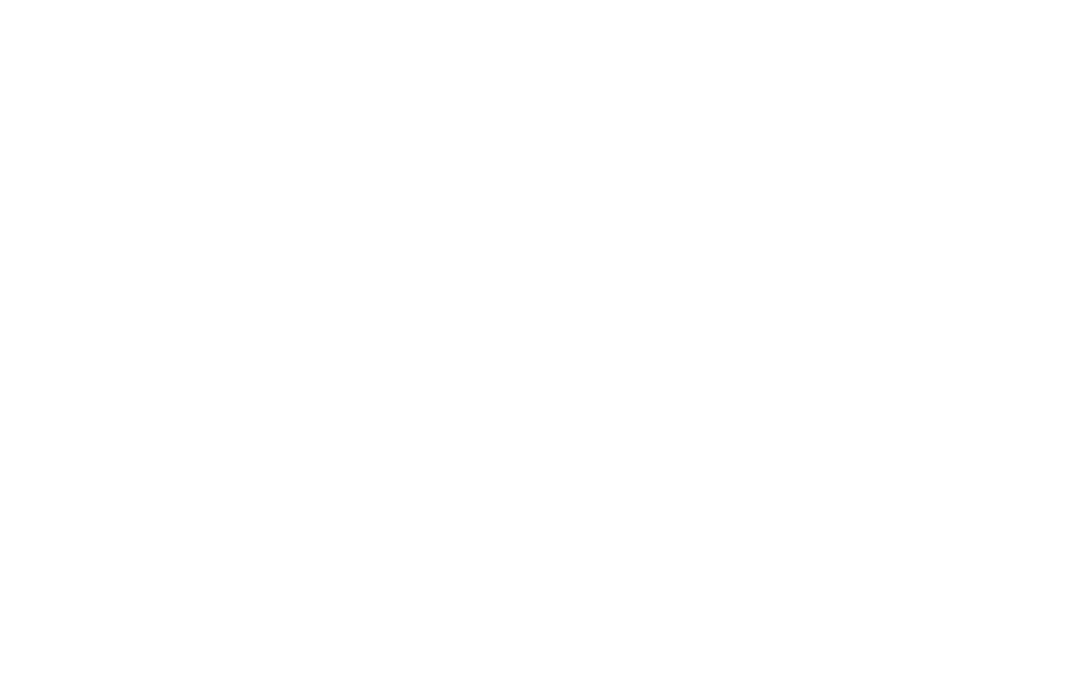
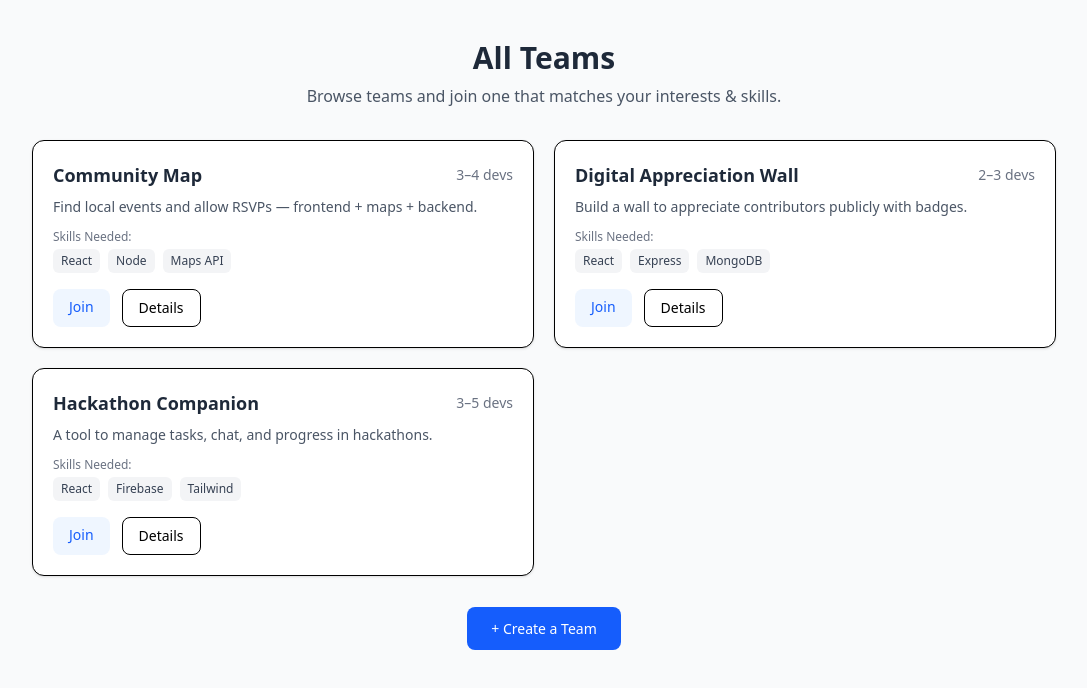
Before and after one commit to vipin-singh-me/devfest-buildathon-project, a React app: page /allteams in a window 1280 px wide. Before the commit this address had no page. Shown: the top 688 px of the page, without its empty margins (96-1183 px from the left). Built offline with nearby package versions, Linux system fonts and the light colour scheme; the HTML template or start-up script is replaced by a standard one.

Commit message:
finally new features✨

```diff
--- a/src/App.jsx
+++ b/src/App.jsx
@@ -9,6 +9,8 @@ import CreateProfile from "./pages/CreateProfile";
 import BuddyList from "./pages/BuddyList";
 import HowMatchingWorks from "./pages/HowMatchingWorks";
 import CreateTeam from "./pages/CreateTeam";
+import JoinTeam from "./pages/JoinTeam";
+import AllTeams from "./pages/AllTeams";
 
 const App = () => {
   return (
@@ -21,6 +23,10 @@ const App = () => {
         <Route path="/buddy-list" element={<BuddyList/>} />
         <Route path="/how-it-works" element={<HowMatchingWorks />} />
         <Route path="/create-team" element={<CreateTeam />} />
+        <Route path="/jointeam" element={<JoinTeam />} />
+        <Route path="/allteams" element={<AllTeams />} />
+
+
       </Routes>
   );
 };
--- /dev/null
+++ b/src/pages/AllTeams.jsx
@@ -0,0 +1,104 @@
+import React from "react";
+import { Link } from "react-router-dom";
+
+// temp dummy team data
+const teams = [
+  {
+    id: 1,
+    name: "Community Map",
+    desc: "Find local events and allow RSVPs — frontend + maps + backend.",
+    members: "3–4 devs",
+    skills: ["React", "Node", "Maps API"],
+  },
+  {
+    id: 2,
+    name: "Digital Appreciation Wall",
+    desc: "Build a wall to appreciate contributors publicly with badges.",
+    members: "2–3 devs",
+    skills: ["React", "Express", "MongoDB"],
+  },
+  {
+    id: 3,
+    name: "Hackathon Companion",
+    desc: "A tool to manage tasks, chat, and progress in hackathons.",
+    members: "3–5 devs",
+    skills: ["React", "Firebase", "Tailwind"],
+  },
+];
+
+const AllTeams = () => {
+  return (
+    <div className="min-h-screen bg-gray-50 py-10 px-4">
+      <div className="max-w-5xl mx-auto">
+
+        {/* Heading */}
+        <div className="mb-8 text-center">
+          <h1 className="text-3xl font-bold text-gray-800">All Teams</h1>
+          <p className="text-gray-600 mt-2">
+            Browse teams and join one that matches your interests & skills.
+          </p>
+        </div>
+
+        {/* Team list */}
+        <div className="grid gap-5 md:grid-cols-2">
+          {teams.map((team) => (
+            <div
+              key={team.id}
+              className="bg-white border rounded-xl p-5 shadow-sm hover:shadow-md transition"
+            >
+              <div className="flex items-center justify-between">
+                <h2 className="text-lg font-semibold text-gray-800">
+                  {team.name}
+                </h2>
+                <span className="text-sm text-gray-500">{team.members}</span>
+              </div>
+
+              <p className="text-sm text-gray-600 mt-2">{team.desc}</p>
+
+              <div className="mt-3">
+                <p className="text-xs text-gray-500 font-medium">Skills Needed:</p>
+                <div className="flex flex-wrap gap-2 mt-1">
+                  {team.skills.map((skill, index) => (
+                    <span
+                      key={index}
+                      className="text-xs bg-gray-100 text-gray-700 px-2 py-1 rounded-md"
+                    >
+                      {skill}
+                    </span>
+                  ))}
+                </div>
+              </div>
+
+              <div className="mt-4 flex gap-3">
+                <Link
+                  to={`/jointeam/${team.id}`}
+                  className="px-4 py-2 text-sm rounded-lg bg-blue-50 text-blue-600 hover:bg-blue-100"
+                >
+                  Join
+                </Link>
+                <Link
+                  to={`/details/${team.id}`}
+                  className="px-4 py-2 text-sm rounded-lg border hover:bg-gray-50"
+                >
+                  Details
+                </Link>
+              </div>
+            </div>
+          ))}
+        </div>
+
+        {/* CTA footer */}
+        <div className="text-center mt-10">
+          <Link
+            to="/create-team"
+            className="px-6 py-3 text-sm bg-blue-600 text-white rounded-lg hover:bg-blue-700"
+          >
+            + Create a Team
+          </Link>
+        </div>
+      </div>
+    </div>
+  );
+};
+
+export default AllTeams;
--- a/src/pages/GetStarted.jsx
+++ b/src/pages/GetStarted.jsx
@@ -2,23 +2,50 @@
 import React from "react";
 import { Link } from "react-router-dom";
 
-const StepCard = ({ number, title, desc, ctaText, ctaTo, accent = "bg-blue-600" }) => (
+/* ✅ UPDATED StepCard — supports 2 buttons */
+const StepCard = ({
+    number,
+    title,
+    desc,
+    ctaText,
+    ctaTo,
+    ctatext,
+    ctato,
+    accent = "bg-blue-600",
+}) => (
     <div className="bg-white rounded-2xl shadow-md p-5 flex flex-col gap-4 hover:shadow-xl transition">
+        {/* Header */}
         <div className="flex items-center gap-3">
-      <div className={`flex items-center justify-center w-10 h-10 rounded-full text-white font-semibold ${accent}`}>
+            <div
+                className={`flex items-center justify-center w-10 h-10 rounded-full text-white font-semibold ${accent}`}
+            >
                 {number}
             </div>
             <h3 className="text-lg font-semibold text-gray-800">{title}</h3>
         </div>
+
+        {/* Description */}
         <p className="text-sm text-gray-600 flex-1">{desc}</p>
+
+        {/* Buttons Row */}
+        <div className="flex gap-3 mt-2 flex-wrap">
             {ctaTo && (
                 <Link
                     to={ctaTo}
-        className="self-start mt-2 inline-block px-4 py-2 rounded-lg bg-transparent border border-gray-200 text-sm font-medium hover:bg-gray-50"
+                    className="px-4 py-2 rounded-lg bg-transparent border border-gray-200 text-sm font-medium hover:bg-gray-50"
                 >
                     {ctaText}
                 </Link>
             )}
+            {ctato && (
+                <Link
+                    to={ctato}
+                    className="px-4 py-2 rounded-lg bg-transparent border border-gray-200 text-sm font-medium hover:bg-gray-50"
+                >
+                    {ctatext}
+                </Link>
+            )}
+        </div>
     </div>
 );
 
@@ -52,7 +79,8 @@ const GetStarted = () => {
                             Get Started — HackBuddy
                         </h1>
                         <p className="text-gray-600 mt-2 max-w-xl">
-              Quick setup to get you hacking fast. Create your profile, find teammates, match, and launch your project — all in a few minutes.
+                            Quick setup to get you hacking fast. Create your profile, find teammates, match, and launch your
+                            project — all in a few minutes.
                         </p>
                     </div>
 
@@ -95,17 +123,20 @@ const GetStarted = () => {
                                 ctaTo="/how-it-works"
                                 accent="bg-yellow-500"
                             />
+                            {/* ✅ Updated: TWO BUTTONS */}
                             <StepCard
                                 number="4"
                                 title="Form your team"
                                 desc="Create or join a team, assign roles and start building. Use the chat to coordinate fast."
                                 ctaText="Create Team"
+                                ctatext="Join Teams"
                                 ctaTo="/create-team"
+                                ctato="/allteams"
                                 accent="bg-pink-500"
                             />
                         </div>
 
-            {/* quick tips / checklist */}
+                        {/* Quick checklist */}
                         <div className="bg-white rounded-2xl p-6 shadow-md">
                             <h3 className="text-lg font-semibold text-gray-800 mb-3">Quick Hackathon Checklist</h3>
                             <ul className="space-y-2 text-gray-600">
@@ -128,17 +159,26 @@ const GetStarted = () => {
                             </ul>
                         </div>
 
-            {/* sample team idea cards */}
+                        {/* sample idea cards */}
                         <div className="grid grid-cols-1 sm:grid-cols-2 gap-4">
                             <div className="bg-gradient-to-r from-white to-gray-50 rounded-2xl p-5 shadow-sm hover:shadow-md transition">
                                 <div className="flex items-center justify-between">
-                  <h4 className="font-semibold text-gray-800">Sample Idea — Community Map</h4>
+                                    <h4 className="font-semibold text-gray-800">Community Map</h4>
                                     <span className="text-sm text-gray-500">3–4 devs</span>
                                 </div>
-                <p className="text-sm text-gray-600 mt-2">Find local events and allow RSVPs — frontend + maps + backend.</p>
+                                <p className="text-sm text-gray-600 mt-2">
+                                    Find local events and allow RSVPs — frontend + maps + backend.
+                                </p>
                                 <div className="mt-3 flex gap-2">
-                  <Link to="/create-team" className="text-sm px-3 py-1 rounded-md bg-blue-50 text-blue-600">Join</Link>
-                  <Link to="/how-it-works" className="text-sm px-3 py-1 rounded-md border">Details</Link>
+                                    <Link
+                                        to="/jointeam"
+                                        className="text-sm px-3 py-1 rounded-md bg-blue-50 text-blue-600"
+                                    >
+                                        Join
+                                    </Link>
+                                    <Link to="/how-it-works" className="text-sm px-3 py-1 rounded-md border">
+                                        Details
+                                    </Link>
                                 </div>
                             </div>
 
@@ -147,18 +187,28 @@ const GetStarted = () => {
                                     <h4 className="font-semibold text-gray-800">Sample Idea — Digital Wall</h4>
                                     <span className="text-sm text-gray-500">2–3 devs</span>
                                 </div>
-                <p className="text-sm text-gray-600 mt-2">Build a public appreciation wall with badges and leaderboard.</p>
+                                <p className="text-sm text-gray-600 mt-2">
+                                    Build a public appreciation wall with badges and leaderboard.
+                                </p>
                                 <div className="mt-3 flex gap-2">
-                  <Link to="/create-team" className="text-sm px-3 py-1 rounded-md bg-blue-50 text-blue-600">Join</Link>
-                  <Link to="/how-it-works" className="text-sm px-3 py-1 rounded-md border">Details</Link>
+                                    <Link
+                                        to="/create-team"
+                                        className="text-sm px-3 py-1 rounded-md bg-blue-50 text-blue-600"
+                                    >
+                                        Join
+                                    </Link>
+                                    <Link to="/how-it-works" className="text-sm px-3 py-1 rounded-md border">
+                                        Details
+                                    </Link>
                                 </div>
                             </div>
                         </div>
                     </section>
 
-          {/* Right column - resources, links */}
+                    {/* Right sidebar */}
                     <aside className="space-y-4">
                         <div className="sticky top-6">
+                            {/* resources */}
                             <div className="bg-white rounded-xl p-4 shadow-sm">
                                 <div className="flex items-center justify-between">
                                     <div>
@@ -170,67 +220,38 @@ const GetStarted = () => {
 
                                 <div className="mt-4 space-y-3">
                                     <Resource
-                    icon={
-                      <svg xmlns="http://www.w3.org/2000/svg" className="w-6 h-6 text-blue-600" fill="none" viewBox="0 0 24 24" stroke="currentColor">
-                        <path strokeLinecap="round" strokeLinejoin="round" strokeWidth="2" d="M12 8c-1.657 0-3-1.343-3-3S10.343 2 12 2s3 1.343 3 3-1.343 3-3 3zM5.5 21h13a2 2 0 002-2v-1a4 4 0 00-4-4H7.5a4 4 0 00-4 4v1a2 2 0 002 2z" />
-                      </svg>
-                    }
+                                        icon={<div className="w-6 h-6 bg-blue-500 rounded" />}
                                         title="WhatsApp Group"
                                         desc="Join the live support group for updates and help."
                                         linkText="Join group"
                                         to="/whatsapp"
                                     />
+
                                     <Resource
-                    icon={
-                      <svg xmlns="http://www.w3.org/2000/svg" className="w-6 h-6 text-green-600" fill="none" viewBox="0 0 24 24" stroke="currentColor">
-                        <path strokeLinecap="round" strokeLinejoin="round" strokeWidth="2" d="M12 8c-3.866 0-7 2.91-7 6.5S8.134 21 12 21s7-2.91 7-6.5S15.866 8 12 8z" />
-                      </svg>
-                    }
+                                        icon={<div className="w-6 h-6 bg-green-500 rounded" />}
                                         title="GitHub Template"
-                    desc="Use a starter repo to speed up development (README, CI, and deploy)."
+                                        desc="Starter repo to speed up dev."
                                         linkText="Open template"
                                         to="/github"
                                     />
+
                                     <Resource
-                    icon={
-                      <svg xmlns="http://www.w3.org/2000/svg" className="w-6 h-6 text-orange-500" fill="none" viewBox="0 0 24 24" stroke="currentColor">
-                        <path strokeLinecap="round" strokeLinejoin="round" strokeWidth="2" d="M9 12l2 2 4-4" />
-                        <path strokeLinecap="round" strokeLinejoin="round" strokeWidth="2" d="M12 2v4" />
-                      </svg>
-                    }
+                                        icon={<div className="w-6 h-6 bg-orange-500 rounded" />}
                                         title="Pro tip"
-                    desc="Commit small frequent changes and keep your README clear for judges."
+                                        desc="Commit small & keep README clear."
                                         linkText="Read tips"
                                         to="/tips"
                                     />
                                 </div>
                             </div>
 
-              {/* Progress card */}
+                            {/* progress */}
                             <div className="mt-4 bg-white rounded-xl p-4 shadow-sm">
                                 <h4 className="font-semibold text-gray-800">Quick Progress</h4>
-                <p className="text-sm text-gray-500 mt-2">Track how ready you are for the hackathon.</p>
-
-                <div className="mt-3">
-                  <div className="flex items-center justify-between text-sm text-gray-600">
-                    <span>Profile</span>
-                    <span>80%</span>
-                  </div>
-                  <div className="w-full h-2 bg-gray-200 rounded-full mt-2">
-                    <div className="h-2 bg-blue-600 rounded-full" style={{ width: "80%" }} />
+                                <p className="text-sm text-gray-500 mt-2">Track how ready you are.</p>
                             </div>
 
-                  <div className="flex items-center justify-between text-sm text-gray-600 mt-3">
-                    <span>Team</span>
-                    <span>40%</span>
-                  </div>
-                  <div className="w-full h-2 bg-gray-200 rounded-full mt-2">
-                    <div className="h-2 bg-emerald-500 rounded-full" style={{ width: "40%" }} />
-                  </div>
-                </div>
-              </div>
-
-              {/* CTA quick actions */}
+                            {/* quick actions */}
                             <div className="mt-4 bg-white rounded-xl p-4 shadow-sm flex flex-col gap-2">
                                 <Link to="/signup" className="w-full text-center px-4 py-2 rounded-lg bg-blue-600 text-white font-medium">
                                     Create Profile
--- /dev/null
+++ b/src/pages/JoinTeam.jsx
@@ -0,0 +1,63 @@
+import React, { useState } from "react";
+import { useNavigate, useLocation } from "react-router-dom";
+
+const JoinTeam = () => {
+  const navigate = useNavigate();
+  const location = useLocation();
+  const team = location.state?.team || {};
+
+  const [message, setMessage] = useState("");
+
+  const handleSubmit = (e) => {
+    e.preventDefault();
+
+    console.log({
+      teamName: team.name,
+      message,
+    });
+
+    alert("Join request sent! (Demo)");
+    navigate("/ideas");
+  };
+
+  return (
+    <div className="min-h-screen bg-gray-50 px-4 py-8">
+      <div className="max-w-2xl mx-auto bg-white rounded-xl shadow p-6 sm:p-8">
+        <h2 className="text-2xl font-semibold text-gray-800 mb-2">
+          Request to Join Team
+        </h2>
+
+        <p className="text-gray-600 mb-6">
+          Send a message about why you want to join <b>{team.name}</b>.
+        </p>
+
+        <form onSubmit={handleSubmit} className="space-y-4">
+          <textarea
+            rows={5}
+            placeholder="Tell them why you'd be a great fit..."
+            className="w-full border rounded-lg px-4 py-2 focus:ring-2 focus:ring-blue-500 outline-none"
+            value={message}
+            onChange={(e) => setMessage(e.target.value)}
+            required
+          />
+
+          <button
+            type="submit"
+            className="w-full bg-blue-600 text-white py-2 rounded-lg font-semibold hover:bg-blue-700 transition"
+          >
+            Send Request
+          </button>
+        </form>
+
+        <button
+          onClick={() => navigate(-1)}
+          className="w-full mt-4 border text-gray-800 py-2 rounded-lg hover:bg-gray-50 transition"
+        >
+          Back
+        </button>
+      </div>
+    </div>
+  );
+};
+
+export default JoinTeam;
```
Lines whose indentation alone changed are shown as unchanged.
